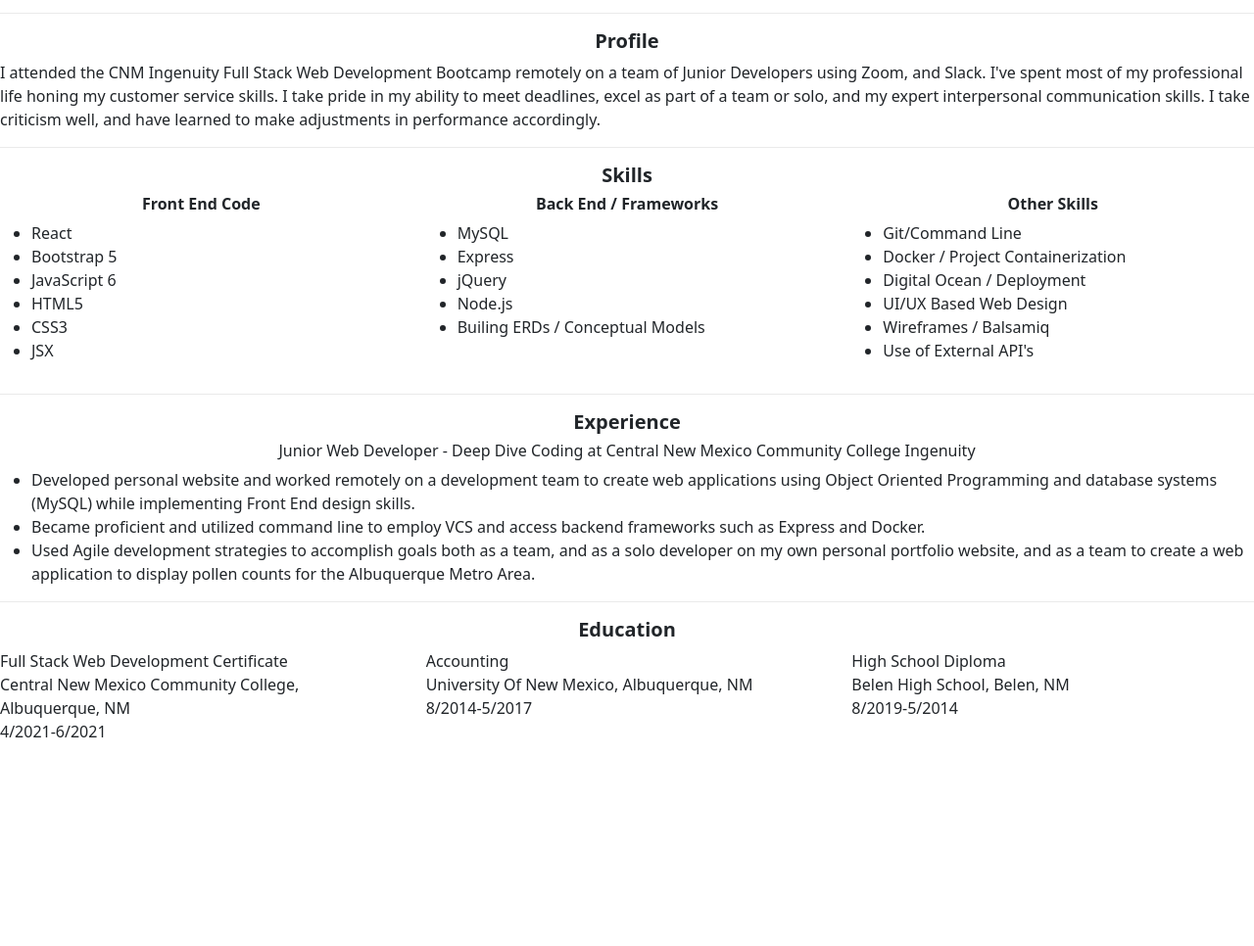
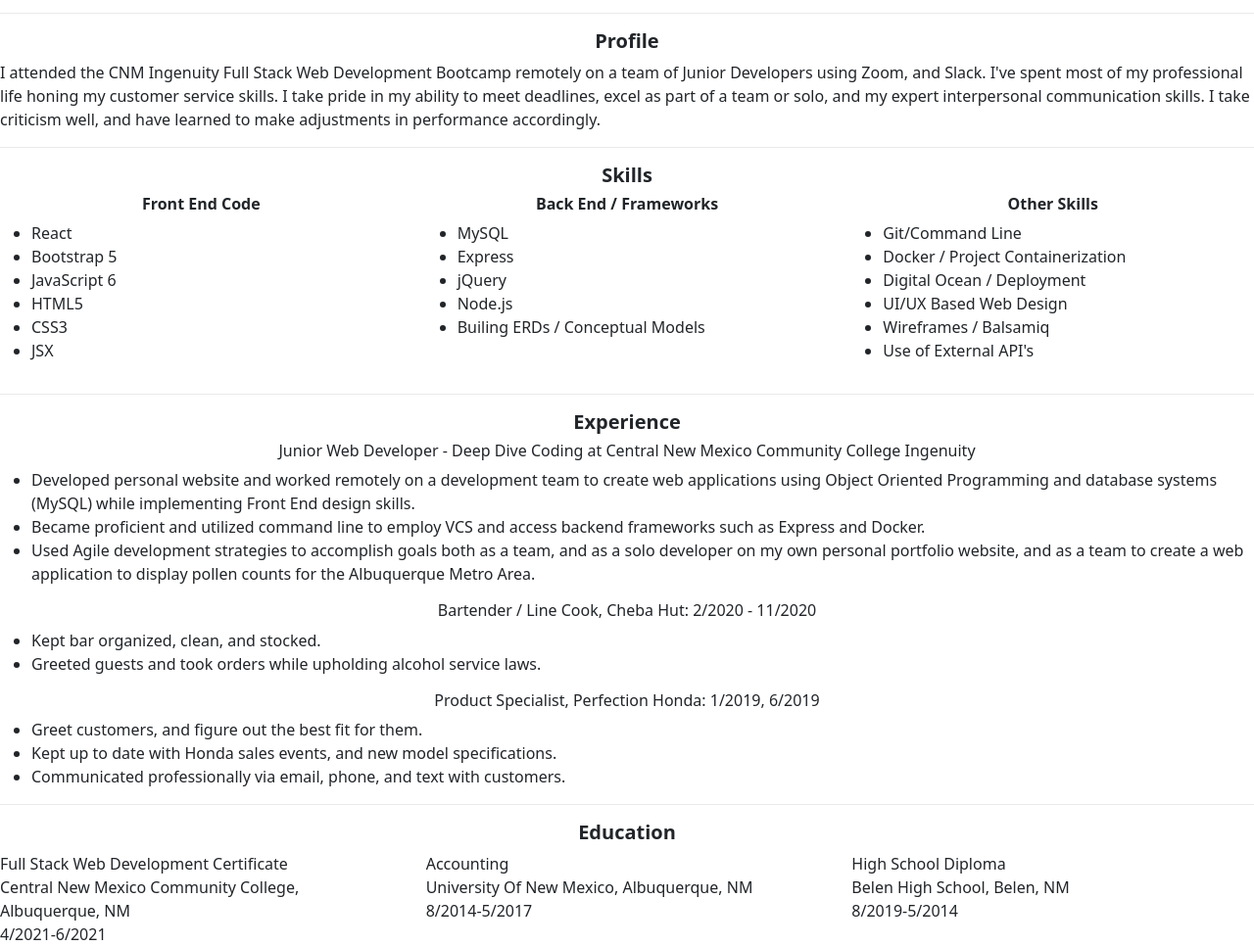
Before and after one commit to dwheat96/resume, a plain HTML site: page index.html in a window 1280 px wide. Shown: the part 75-1041 px from the top of the page at 98% size. Before the commit the page ends 834 px from the top, so only its background shows below. Drawn offline with nearby package versions, Linux system fonts and the light colour scheme.

Commit message:
made a few changes per feedback from mock interview.

```diff
--- a/index.html
+++ b/index.html
@@ -80,10 +80,23 @@
 <h6>Junior Web Developer - Deep Dive Coding at Central New Mexico Community College Ingenuity </h6>
 <ul>
     <li> Developed personal website and worked remotely on a development team to create web applications using Object Oriented Programming and database systems (MySQL) while implementing Front End design skills. </li>
-    <li>Became proficient and utilized command line to employ VCS and access backend frameworks such as Express and Docker.</li>
+    <li> Became proficient and utilized command line to employ VCS and access backend frameworks such as Express and Docker.</li>
     <li> Used Agile development strategies to accomplish goals both as a team, and as a solo developer on my own personal portfolio website, and as a team to create a web application to display pollen counts for the Albuquerque Metro Area. </li>
 </ul>
 
+<h6> Bartender / Line Cook, Cheba Hut: 2/2020 - 11/2020 </h6>
+<ul>
+    <li> Kept bar organized, clean, and stocked.</li>
+    <li> Greeted guests and took orders while upholding alcohol service laws. </li>
+<!--    <li></li>-->
+</ul>
+
+<h6> Product Specialist, Perfection Honda: 1/2019, 6/2019 </h6>
+<ul>
+    <li> Greet customers, and figure out the best fit for them. </li>
+    <li> Kept up to date with Honda sales events, and new model specifications. </li>
+    <li> Communicated professionally via email, phone, and text with customers. </li>
+</ul>
 <hr>
 
 <h5><b> Education </b></h5>
```
